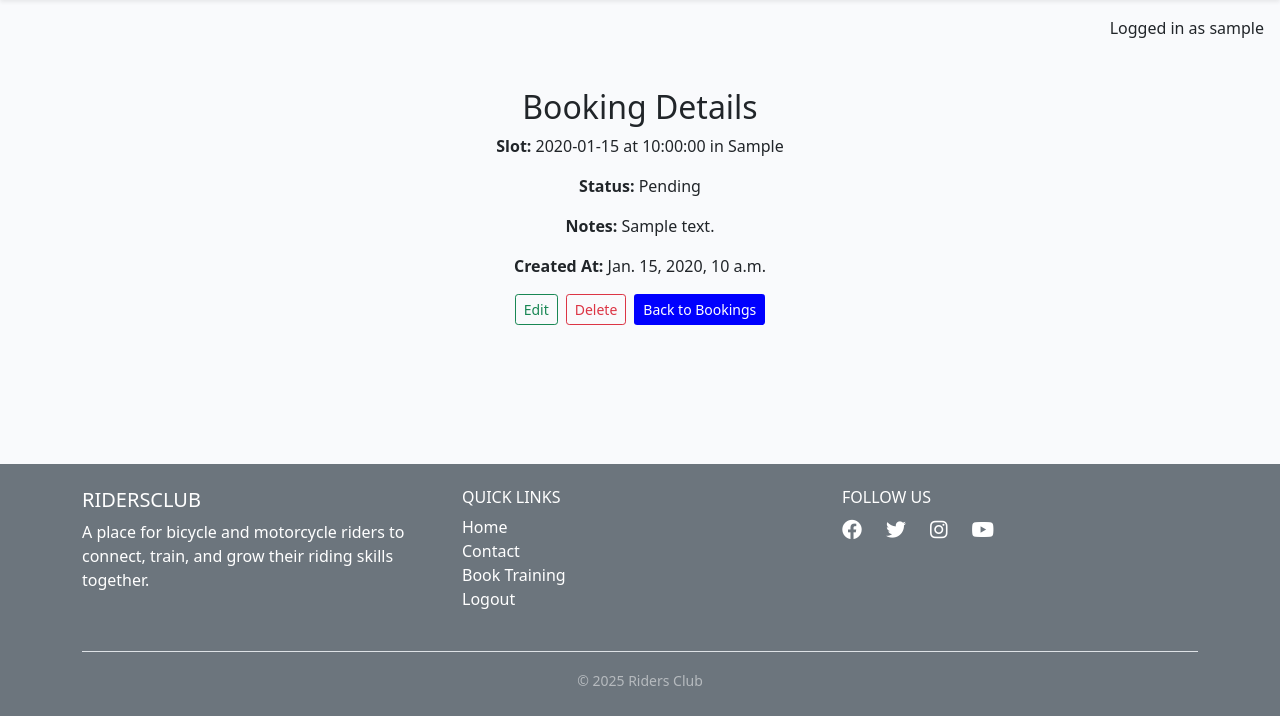
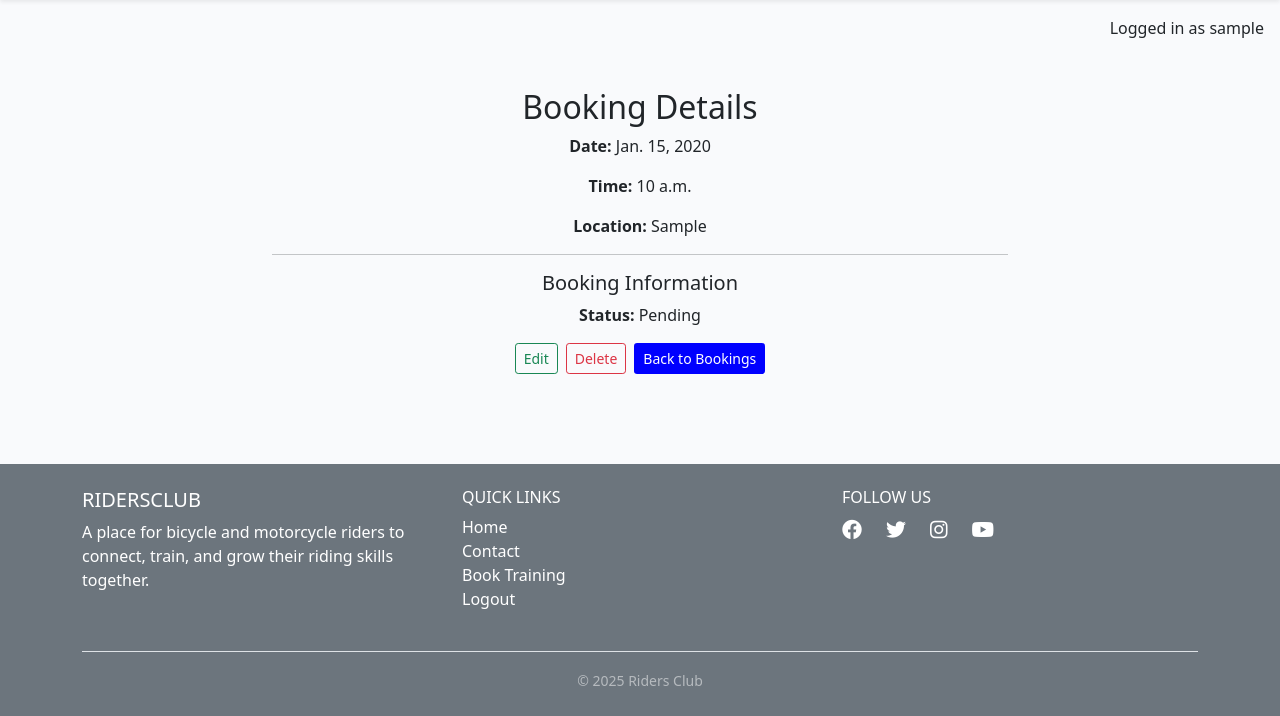
Before and after one commit to Eyongtarh/Riders-Club-Project, a Django app: page /bookings/1/ in a window 1280 px wide. Shown: the part 84-800 px from the top of the page. Run offline with Django 5.2, Linux system fonts and the light colour scheme; a user stored in the database is signed in; tables that the repository leaves empty hold one stand-in row (values such as "Sample post"); some libraries are stand-ins or nearby versions.

Commit message:
edit booking_detail.html

```diff
--- a/bookings/templates/bookings/Booking_detail.html
+++ b/bookings/templates/bookings/Booking_detail.html
@@ -8,16 +8,27 @@
       <div class="col-12 col-md-8 text-center">
         <h2>Booking Details</h2>
         <p>
-          <strong>Slot:</strong> {{ booking.slot }}
+          <strong>Date:</strong> {{ booking.slot.date }}
         </p>
         <p>
-          <strong>Status:</strong> {{ booking.get_status_display }}
+          <strong>Time:</strong> {{ booking.slot.time }}
         </p>
         <p>
-          <strong>Notes:</strong> {{ booking.notes }}
+          <strong>Location:</strong> {{ booking.slot.location }}
         </p>
+
+        <hr />
+
+        <h5 class="card-title">Booking Information</h5>
         <p>
-          <strong>Created At:</strong> {{ booking.created_at }}
+          <strong>Status:</strong>
+          {% if booking.status == 0 %}
+            Pending
+          {% elif booking.status == 1 %}
+            Confirmed
+          {% elif booking.status == 2 %}
+            Cancelled
+          {% endif %}
         </p>
 
         <div class="d-flex justify-content-center flex-wrap">
```
Also changed, not shown: FEATURES.md (+8 -10 lines).
